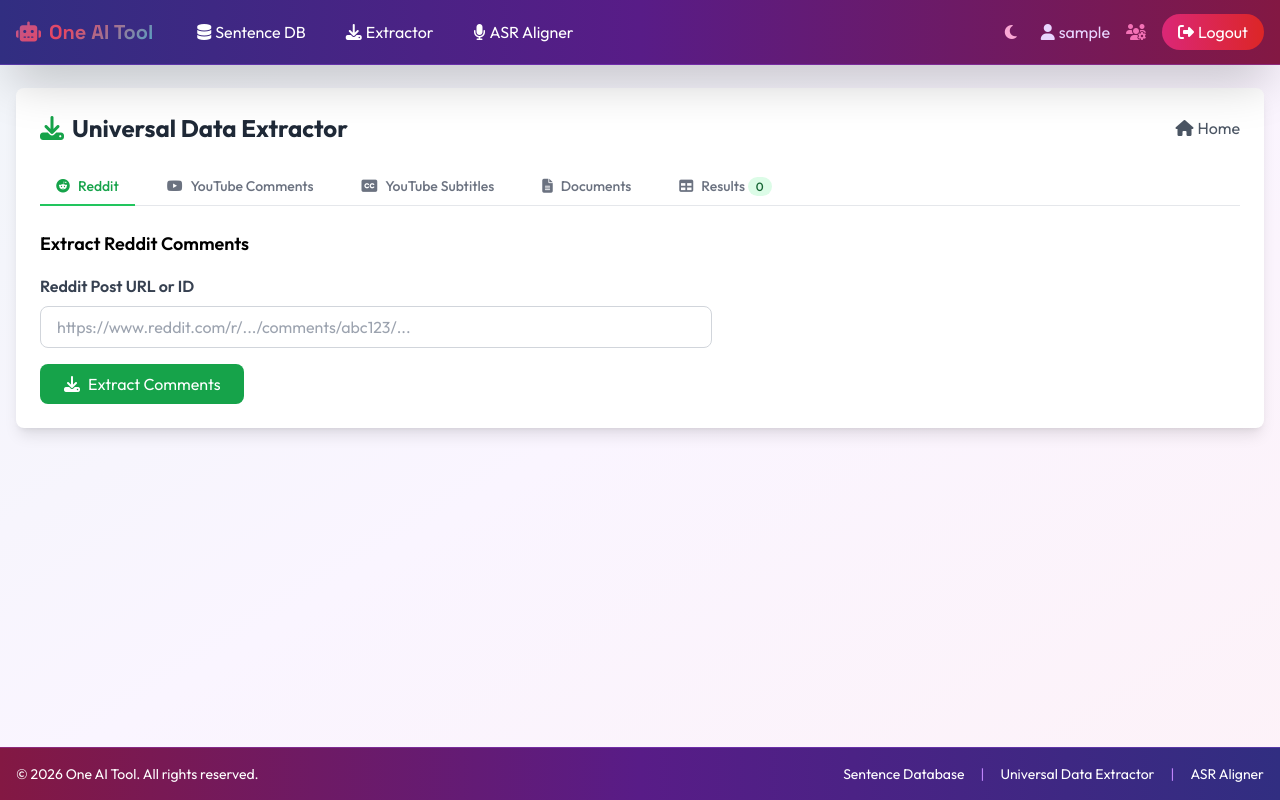
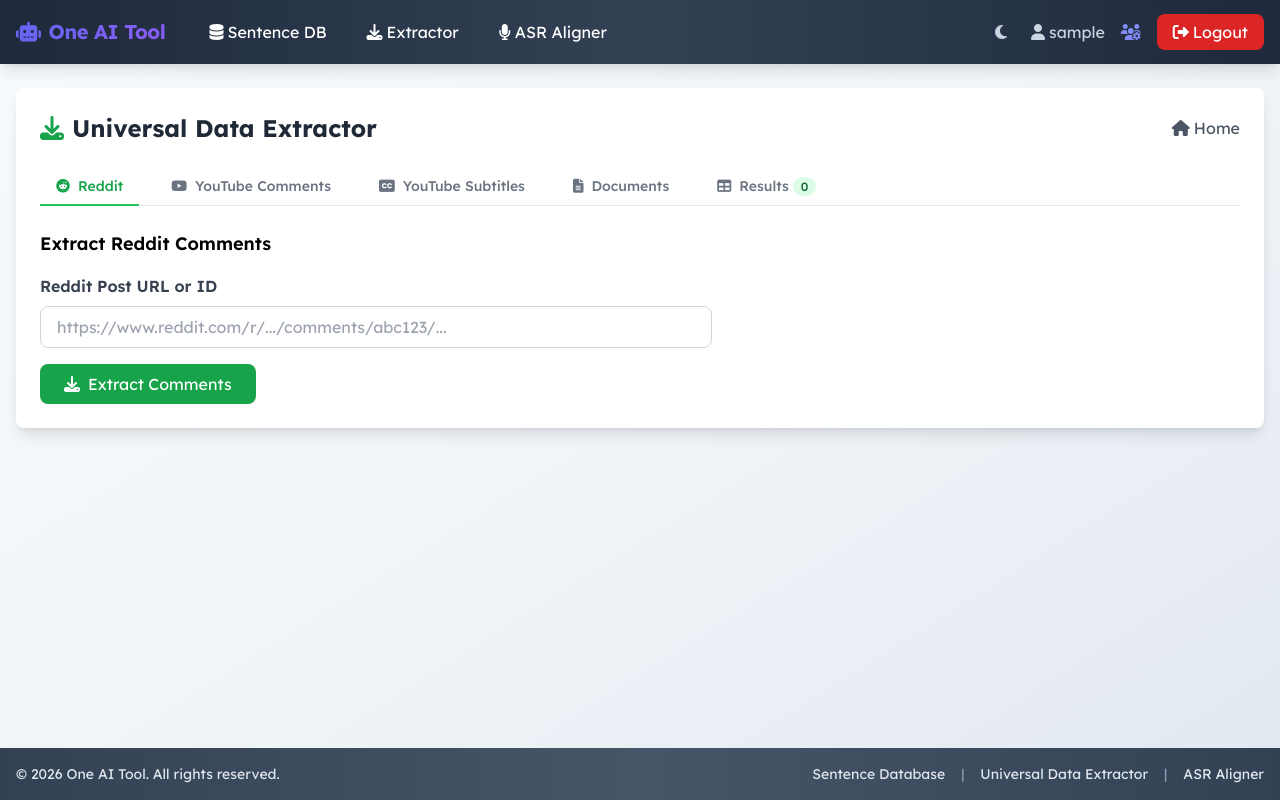
Before and after one commit to masusbilla4/one-ai-tool, a Flask app: page /extractor/ in a window 1280 px wide. Run offline with Flask 3, Linux system fonts and the light colour scheme; the visitor is signed in with stand-in values (Sample User, id 1); some libraries are stand-ins or nearby versions.

Commit message:
Update to Lexend Deca font with professional weight hierarchy

```diff
--- a/templates/base.html
+++ b/templates/base.html
@@ -5,47 +5,68 @@
     <meta name="viewport" content="width=device-width, initial-scale=1.0">
     <title>{% block title %}One AI Tool{% endblock %}</title>
 
-    <!-- Google Fonts - Outfit (Modern Gen Z Font) -->
+    <!-- Google Fonts - Lexend Deca (Professional & Modern) -->
     <link rel="preconnect" href="https://fonts.googleapis.com">
     <link rel="preconnect" href="https://fonts.gstatic.com" crossorigin>
-    <link href="https://fonts.googleapis.com/css2?family=Outfit:wght@300;400;500;600;700;800&family=Space+Grotesk:wght@400;500;600;700&display=swap" rel="stylesheet">
+    <link href="https://fonts.googleapis.com/css2?family=Lexend+Deca:wght@300;400;500;600;700&display=swap" rel="stylesheet">
 
     <script src="https://cdn.tailwindcss.com"></script>
     <link rel="stylesheet" href="https://cdnjs.cloudflare.com/ajax/libs/font-awesome/6.4.0/css/all.min.css">
     <style>
-        /* Apply modern fonts */
+        /* Apply Lexend Deca font - optimized for readability */
         body {
-            font-family: 'Outfit', -apple-system, BlinkMacSystemFont, 'Segoe UI', Roboto, sans-serif;
+            font-family: 'Lexend Deca', -apple-system, BlinkMacSystemFont, 'Segoe UI', Roboto, sans-serif;
+            font-weight: 400;
+            line-height: 1.6;
         }
 
-        /* Logo uses Space Grotesk for extra personality */
-        .logo-font {
-            font-family: 'Space Grotesk', 'Outfit', sans-serif;
-        }
-        /* Gen Z Color Palette - Vibrant Gradients */
-        :root {
-            --primary-gradient: linear-gradient(135deg, #667eea 0%, #764ba2 100%);
-            --nav-gradient: linear-gradient(135deg, #1a1a2e 0%, #16213e 50%, #0f3460 100%);
-            --footer-gradient: linear-gradient(135deg, #0f3460 0%, #16213e 50%, #1a1a2e 100%);
-            --accent-pink: #e94560;
-            --accent-purple: #764ba2;
-            --accent-blue: #667eea;
-            --accent-cyan: #00d9ff;
-            --dark-bg: #0f0f23;
-            --dark-surface: #1a1a2e;
+        /* Headings - Bold for hierarchy */
+        h1, h2, h3, h4, h5, h6 {
+            font-weight: 600;
+            line-height: 1.3;
         }
 
-        /* Custom scrollbar - Gen Z style */
-        ::-webkit-scrollbar { width: 10px; height: 10px; }
-        ::-webkit-scrollbar-track { background: #1a1a2e; }
-        ::-webkit-scrollbar-thumb { background: linear-gradient(180deg, #667eea, #764ba2); border-radius: 5px; }
-        ::-webkit-scrollbar-thumb:hover { background: linear-gradient(180deg, #764ba2, #e94560); }
+        /* Logo - Extra bold for impact */
+        .logo-font {
+            font-weight: 700;
+            letter-spacing: -0.02em;
+        }
+
+        /* Subtle text for descriptions */
+        .text-description {
+            font-weight: 400;
+            color: #64748b;
+        }
+
+        /* Medium weight for UI elements */
+        .font-ui {
+            font-weight: 500;
+        }
+
+        /* Subtle Color Palette - Muted Gradients */
+        :root {
+            --primary-gradient: linear-gradient(135deg, #6366f1 0%, #8b5cf6 100%);
+            --nav-gradient: linear-gradient(135deg, #1e293b 0%, #334155 50%, #475569 100%);
+            --footer-gradient: linear-gradient(135deg, #475569 0%, #334155 50%, #1e293b 100%);
+            --accent-indigo: #6366f1;
+            --accent-purple: #8b5cf6;
+            --accent-slate: #64748b;
+            --dark-bg: #0f172a;
+            --dark-surface: #1e293b;
+        }
+
+        /* Custom scrollbar - Subtle style */
+        ::-webkit-scrollbar { width: 8px; height: 8px; }
+        ::-webkit-scrollbar-track { background: #f1f5f9; }
+        ::-webkit-scrollbar-thumb { background: #94a3b8; border-radius: 4px; }
+        ::-webkit-scrollbar-thumb:hover { background: #64748b; }
 
         /* Dark mode scrollbar */
-        .dark ::-webkit-scrollbar-track { background: #0f0f23; }
-        .dark ::-webkit-scrollbar-thumb { background: linear-gradient(180deg, #e94560, #764ba2); }
+        .dark ::-webkit-scrollbar-track { background: #1e293b; }
+        .dark ::-webkit-scrollbar-thumb { background: #475563; }
+        .dark ::-webkit-scrollbar-thumb:hover { background: #64748b; }
 
-        .sidebar-link:hover, .sidebar-link.active { background: var(--primary-gradient); }
+        .sidebar-link:hover, .sidebar-link.active { background-color: #475569; }
         .flash-message { animation: fadeIn 0.3s ease-in-out; }
         @keyframes fadeIn { from { opacity: 0; transform: translateY(-10px); } to { opacity: 1; transform: translateY(0); } }
 
@@ -54,85 +75,82 @@
         .main-content { flex: 1; }
         footer { margin-top: auto; }
 
-        /* Dark mode transitions */
-        .dark-transition, .dark body, .dark nav, .dark footer, .dark .card, .dark .bg-white {
-            transition: background-color 0.3s ease, color 0.3s ease;
-        }
+        /* Dark mode styles */
+        .dark body { background-color: #0f172a; color: #e2e8f0; }
+        .dark .bg-white { background-color: #1e293b !important; color: #e2e8f0; }
+        .dark .bg-gray-100 { background-color: #1e293b !important; }
+        .dark .text-gray-800 { color: #e2e8f0 !important; }
+        .dark .text-gray-600 { color: #94a3b8 !important; }
+        .dark .text-gray-300 { color: #cbd5e1 !important; }
+        .dark nav { background: linear-gradient(135deg, #0f172a 0%, #1e293b 50%, #334155 100%); }
+        .dark footer { background: linear-gradient(135deg, #334155 0%, #1e293b 50%, #0f172a 100%); }
 
-        /* Gen Z gradient text */
+        /* Subtle gradient text for logo */
         .gradient-text {
-            background: linear-gradient(135deg, #667eea, #e94560, #00d9ff);
+            background: linear-gradient(135deg, #6366f1, #8b5cf6);
             -webkit-background-clip: text;
             -webkit-text-fill-color: transparent;
             background-clip: text;
-            background-size: 200% 200%;
-            animation: gradientShift 3s ease infinite;
         }
 
-        @keyframes gradientShift {
-            0% { background-position: 0% 50%; }
-            50% { background-position: 100% 50%; }
-            100% { background-position: 0% 50%; }
-        }
-
-        /* Glow effects */
+        /* Subtle glow effects */
         .glow-hover:hover {
-            box-shadow: 0 0 20px rgba(102, 126, 234, 0.5), 0 0 40px rgba(233, 69, 96, 0.3);
+            box-shadow: 0 0 15px rgba(99, 102, 241, 0.3);
         }
 
         /* Glass morphism */
         .glass {
-            background: rgba(255, 255, 255, 0.1);
+            background: rgba(255, 255, 255, 0.7);
             backdrop-filter: blur(10px);
-            border: 1px solid rgba(255, 255, 255, 0.2);
+            border: 1px solid rgba(255, 255, 255, 0.3);
         }
         .dark .glass {
-            background: rgba(15, 15, 35, 0.7);
-            border: 1px solid rgba(102, 126, 234, 0.3);
+            background: rgba(30, 41, 59, 0.7);
+            border: 1px solid rgba(99, 102, 241, 0.2);
         }
     </style>
 </head>
-<body class="bg-gradient-to-br from-slate-100 via-purple-50 to-pink-50 min-h-screen dark-transition">
-    <!-- Navigation - Gen Z Gradient -->
-    <nav class="bg-gradient-to-r from-indigo-900 via-purple-900 to-pink-900 text-white shadow-2xl fixed w-full z-50 border-b border-purple-500/30">
+<body class="bg-gradient-to-br from-slate-50 via-slate-100 to-slate-200 min-h-screen transition-colors duration-300">
+    <!-- Navigation - Subtle Slate Gradient -->
+    <nav class="bg-gradient-to-r from-slate-800 via-slate-700 to-slate-800 text-white shadow-lg fixed w-full z-50">
         <div class="max-w-7xl mx-auto px-4">
             <div class="flex justify-between items-center h-16">
                 <div class="flex items-center space-x-8">
-<a href="{{ url_for('index') }}" class="text-xl font-bold gradient-text hover:opacity-80 transition logo-font">
-    <i class="fas fa-robot mr-2"></i>One AI Tool
-</a>
+                    <a href="{{ url_for('index') }}" class="text-xl font-bold gradient-text hover:opacity-80 transition logo-font">
+                        <i class="fas fa-robot mr-2"></i>One AI Tool
+                    </a>
                     <div class="hidden md:flex space-x-4">
-                        <a href="{{ url_for('sentencedb.dashboard') }}" class="hover:bg-white/10 hover:text-pink-300 px-3 py-2 rounded-lg transition glow-hover">
+                        <a href="{{ url_for('sentencedb.dashboard') }}" class="hover:bg-slate-600 hover:text-indigo-300 px-3 py-2 rounded-lg transition">
                             <i class="fas fa-database mr-1"></i>Sentence DB
                         </a>
-                        <a href="{{ url_for('extractor.extractor_home') }}" class="hover:bg-white/10 hover:text-pink-300 px-3 py-2 rounded-lg transition glow-hover">
+                        <a href="{{ url_for('extractor.extractor_home') }}" class="hover:bg-slate-600 hover:text-indigo-300 px-3 py-2 rounded-lg transition">
                             <i class="fas fa-download mr-1"></i>Extractor
                         </a>
-                        <a href="{{ url_for('asr.asr_home') }}" class="hover:bg-white/10 hover:text-pink-300 px-3 py-2 rounded-lg transition glow-hover">
+                        <a href="{{ url_for('asr.asr_home') }}" class="hover:bg-slate-600 hover:text-indigo-300 px-3 py-2 rounded-lg transition">
                             <i class="fas fa-microphone mr-1"></i>ASR Aligner
                         </a>
                     </div>
                 </div>
                 <div class="flex items-center space-x-4">
-                    <!-- Dark Mode Toggle - Gen Z Style -->
-                    <button onclick="toggleDarkMode()" class="hover:bg-white/20 p-2 rounded-full transition transform hover:scale-110" title="Toggle Dark Mode">
-                        <i class="fas fa-moon text-pink-300" id="themeIcon"></i>
+                    <!-- Dark Mode Toggle -->
+                    <button onclick="toggleDarkMode()" class="hover:bg-slate-600 p-2 rounded-full transition" title="Toggle Dark Mode">
+                        <i class="fas fa-moon text-slate-300" id="themeIcon"></i>
                     </button>
 
                     {% if session.get('user_id') %}
-                        <span class="text-purple-200">
+                        <span class="text-slate-300">
                             <i class="fas fa-user mr-1"></i>{{ session.get('username') }}
                         </span>
                         {% if session.get('is_admin') %}
-                            <a href="{{ url_for('auth.users') }}" class="text-pink-400 hover:text-pink-300 transition transform hover:scale-110">
+                            <a href="{{ url_for('auth.users') }}" class="text-indigo-400 hover:text-indigo-300 transition">
                                 <i class="fas fa-users-cog"></i>
                             </a>
                         {% endif %}
-                        <a href="{{ url_for('auth.logout') }}" class="bg-gradient-to-r from-pink-600 to-red-600 hover:from-pink-700 hover:to-red-700 px-4 py-1.5 rounded-full transition glow-hover">
+                        <a href="{{ url_for('auth.logout') }}" class="bg-red-600 hover:bg-red-700 px-4 py-1.5 rounded-lg transition">
                             <i class="fas fa-sign-out-alt mr-1"></i>Logout
                         </a>
                     {% else %}
-                        <a href="{{ url_for('auth.login') }}" class="bg-gradient-to-r from-indigo-600 to-purple-600 hover:from-indigo-700 hover:to-purple-700 px-4 py-1.5 rounded-full transition glow-hover">
+                        <a href="{{ url_for('auth.login') }}" class="bg-indigo-600 hover:bg-indigo-700 px-4 py-1.5 rounded-lg transition">
                             <i class="fas fa-sign-in-alt mr-1"></i>Login
                         </a>
                     {% endif %}
@@ -168,19 +186,19 @@
         </main>
     </div>
 
-    <!-- Footer - Always at bottom - Gen Z Gradient -->
-    <footer class="bg-gradient-to-r from-pink-900 via-purple-900 to-indigo-900 text-white py-4 border-t border-purple-500/30">
+    <!-- Footer - Always at bottom - Subtle Gradient -->
+    <footer class="bg-gradient-to-r from-slate-700 via-slate-600 to-slate-700 text-slate-200 py-4">
         <div class="max-w-7xl mx-auto px-4">
             <div class="flex flex-col md:flex-row justify-between items-center">
                 <div class="text-center md:text-left mb-2 md:mb-0">
                     <p class="text-sm">&copy; 2026 One AI Tool. All rights reserved.</p>
                 </div>
                 <div class="flex space-x-4 text-sm">
-                    <a href="{{ url_for('sentencedb.dashboard') }}" class="hover:text-pink-300 transition transform hover:scale-105">Sentence Database</a>
-                    <span class="text-purple-400">|</span>
-                    <a href="{{ url_for('extractor.extractor_home') }}" class="hover:text-pink-300 transition transform hover:scale-105">Universal Data Extractor</a>
-                    <span class="text-purple-400">|</span>
-                    <a href="{{ url_for('asr.asr_home') }}" class="hover:text-pink-300 transition transform hover:scale-105">ASR Aligner</a>
+                    <a href="{{ url_for('sentencedb.dashboard') }}" class="hover:text-indigo-300 transition">Sentence Database</a>
+                    <span class="text-slate-400">|</span>
+                    <a href="{{ url_for('extractor.extractor_home') }}" class="hover:text-indigo-300 transition">Universal Data Extractor</a>
+                    <span class="text-slate-400">|</span>
+                    <a href="{{ url_for('asr.asr_home') }}" class="hover:text-indigo-300 transition">ASR Aligner</a>
                 </div>
             </div>
         </div>
@@ -196,10 +214,14 @@
             if (isDark) {
                 icon.classList.remove('fa-moon');
                 icon.classList.add('fa-sun');
+                icon.classList.remove('text-slate-300');
+                icon.classList.add('text-yellow-400');
                 localStorage.setItem('theme', 'dark');
             } else {
                 icon.classList.remove('fa-sun');
                 icon.classList.add('fa-moon');
+                icon.classList.remove('text-yellow-400');
+                icon.classList.add('text-slate-300');
                 localStorage.setItem('theme', 'light');
             }
         }
@@ -213,6 +235,8 @@
                 document.body.classList.add('dark');
                 icon.classList.remove('fa-moon');
                 icon.classList.add('fa-sun');
+                icon.classList.remove('text-slate-300');
+                icon.classList.add('text-yellow-400');
             }
         });
     </script>
```
